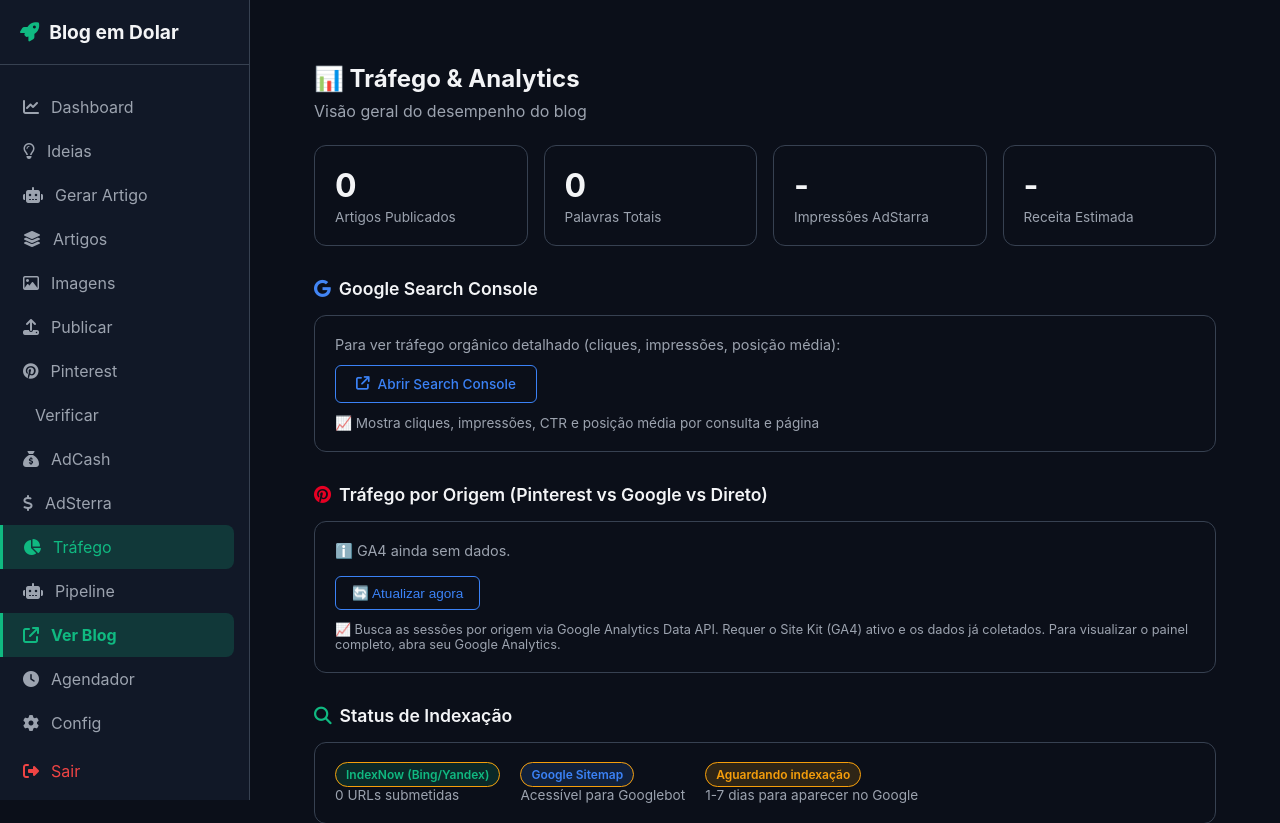
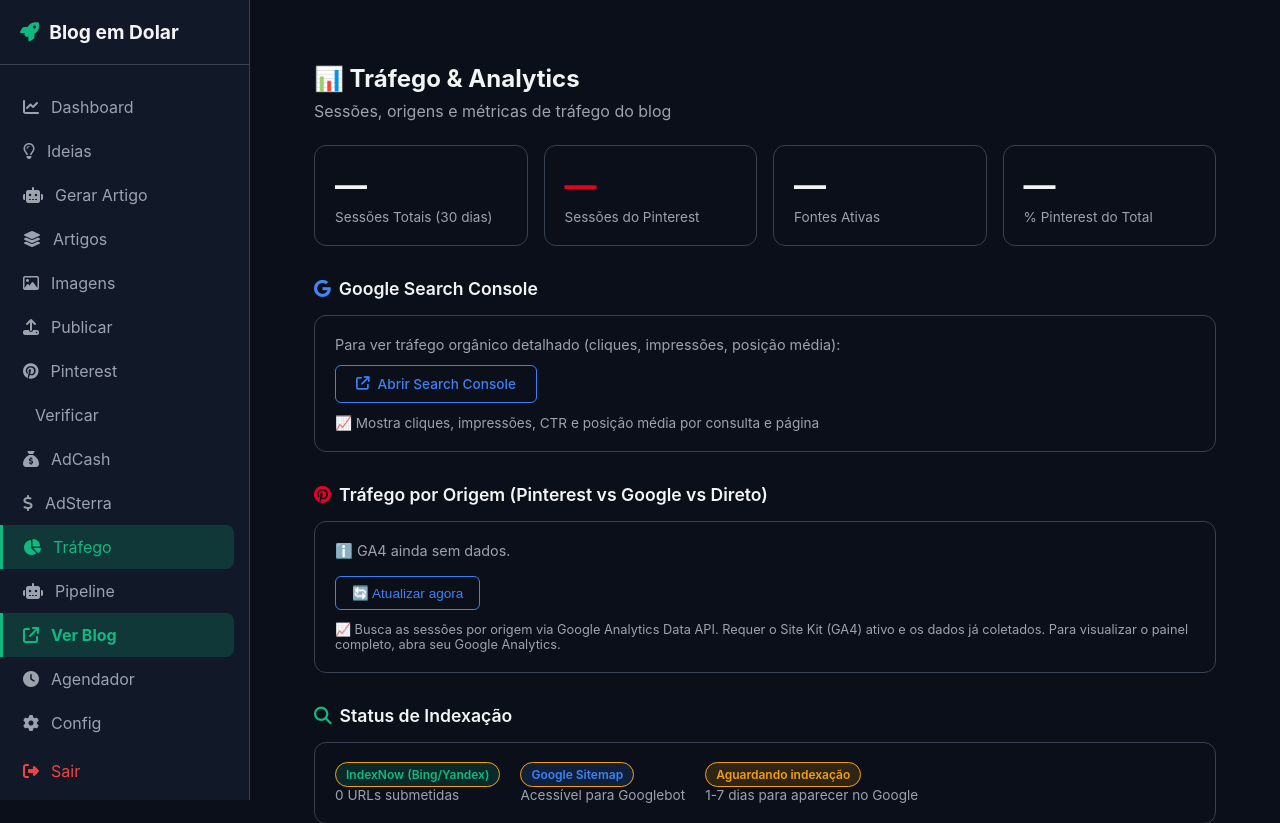
Before and after one commit to heltonhb/blog-dolar, a Flask app: page /traffic in a window 1280 px wide. Shown: the top 823 px of the page. Run offline with Flask 3, Linux system fonts and the light colour scheme; data that the repository does not hold is empty; parts of the project's set-up code (start-up, migrations or seed data) failed here and were passed over; some libraries are stand-ins or nearby versions.

Commit message:
fix(dashboard): atualiza traffic.html — remove cards antigos (AdStarra/Palavras) e usa GA4/Pinterest

```diff
--- a/dashboard/templates/traffic.html
+++ b/dashboard/templates/traffic.html
@@ -20,26 +20,26 @@
 </style>
 
 <div style="padding: 24px; max-width: 1200px;">
-    <h1 style="font-size: 1.5rem; margin-bottom: 8px;">📊 Tráfego & Analytics</h1>
-    <p style="color: var(--text-secondary); margin-bottom: 24px;">Visão geral do desempenho do blog</p>
+    <h1 style="font-size: 1.5rem; margin-bottom: 8px;">📊 Tráfego &amp; Analytics</h1>
+    <p style="color: var(--text-secondary); margin-bottom: 24px;">Sessões, origens e métricas de tráfego do blog</p>
 
-    <!-- Stats Cards -->
+    <!-- Stats Cards — traffic metrics from GA4 -->
     <div style="display: grid; grid-template-columns: repeat(auto-fit, minmax(200px, 1fr)); gap: 16px; margin-bottom: 32px;">
         <div class="stat-card">
-            <div class="stat-value" id="total-posts">-</div>
-            <div class="stat-label">Artigos Publicados</div>
+            <div class="stat-value" id="traffic-total-sessions">-</div>
+            <div class="stat-label">Sessões Totais (30 dias)</div>
         </div>
         <div class="stat-card">
-            <div class="stat-value" id="total-words">-</div>
-            <div class="stat-label">Palavras Totais</div>
+            <div class="stat-value" id="traffic-pinterest-sessions" style="color: #e60023;">-</div>
+            <div class="stat-label">Sessões do Pinterest</div>
         </div>
         <div class="stat-card">
-            <div class="stat-value" id="ad-impressions">-</div>
-            <div class="stat-label">Impressões AdStarra</div>
+            <div class="stat-value" id="traffic-sources-count">-</div>
+            <div class="stat-label">Fontes Ativas</div>
         </div>
         <div class="stat-card">
-            <div class="stat-value" id="ad-revenue">-</div>
-            <div class="stat-label">Receita Estimada</div>
+            <div class="stat-value" id="traffic-pinterest-pct">-</div>
+            <div class="stat-label">% Pinterest do Total</div>
         </div>
     </div>
 
@@ -133,20 +133,34 @@
 <script>
 async function loadAnalytics() {
     try {
-        // Load posts data
+        // ── Top cards: traffic metrics from GA4 ──────────────────────
+        try {
+            const gaResp = await fetch('/api/traffic/pinterest');
+            const gaData = await gaResp.json();
+            if (gaData.success) {
+                const total = gaData.total_sessions || 0;
+                const pinterestSessions = gaData.pinterest ? gaData.pinterest.sessions : 0;
+                const sourcesCount = (gaData.all_sources || []).length;
+                const pct = total > 0 ? (pinterestSessions / total * 100).toFixed(1) + '%' : '—';
+
+                document.getElementById('traffic-total-sessions').textContent = total.toLocaleString();
+                document.getElementById('traffic-pinterest-sessions').textContent = pinterestSessions.toLocaleString();
+                document.getElementById('traffic-sources-count').textContent = sourcesCount;
+                document.getElementById('traffic-pinterest-pct').textContent = pct;
+            } else {
+                document.getElementById('traffic-total-sessions').textContent = '—';
+                document.getElementById('traffic-pinterest-sessions').textContent = '—';
+                document.getElementById('traffic-sources-count').textContent = '—';
+                document.getElementById('traffic-pinterest-pct').textContent = '—';
+            }
+        } catch(e) {
+            ['traffic-total-sessions','traffic-pinterest-sessions','traffic-sources-count','traffic-pinterest-pct']
+                .forEach(id => { document.getElementById(id).textContent = '—'; });
+        }
+
+        // ── Articles table & index status (from WordPress) ──────────
         const resp = await fetch('/api/posts');
         const posts = await resp.json();
-
-        // Stats
-        document.getElementById('total-posts').textContent = posts.length;
-
-        // Calculate total words
-        let totalWords = 0;
-        posts.forEach(p => {
-            const content = p.content || '';
-            totalWords += content.split(/\s+/).length;
-        });
-        document.getElementById('total-words').textContent = totalWords.toLocaleString();
 
         // Index status
         document.getElementById('index-status').innerHTML = `
@@ -186,22 +200,6 @@
                 </tr>
             `;
         });
-
-        // AdStarra stats
-        try {
-            const adResp = await fetch('/api/adsterra');
-            const adData = await adResp.json();
-            if (adData.impressions !== undefined) {
-                document.getElementById('ad-impressions').textContent = (adData.impressions || 0).toLocaleString();
-                document.getElementById('ad-revenue').textContent = '$' + (adData.revenue || 0).toFixed(2);
-            } else {
-                document.getElementById('ad-impressions').textContent = '-';
-                document.getElementById('ad-revenue').textContent = '-';
-            }
-        } catch(e) {
-            document.getElementById('ad-impressions').textContent = '-';
-            document.getElementById('ad-revenue').textContent = '-';
-        }
 
     } catch(e) {
         console.error('Error loading analytics:', e);
```
